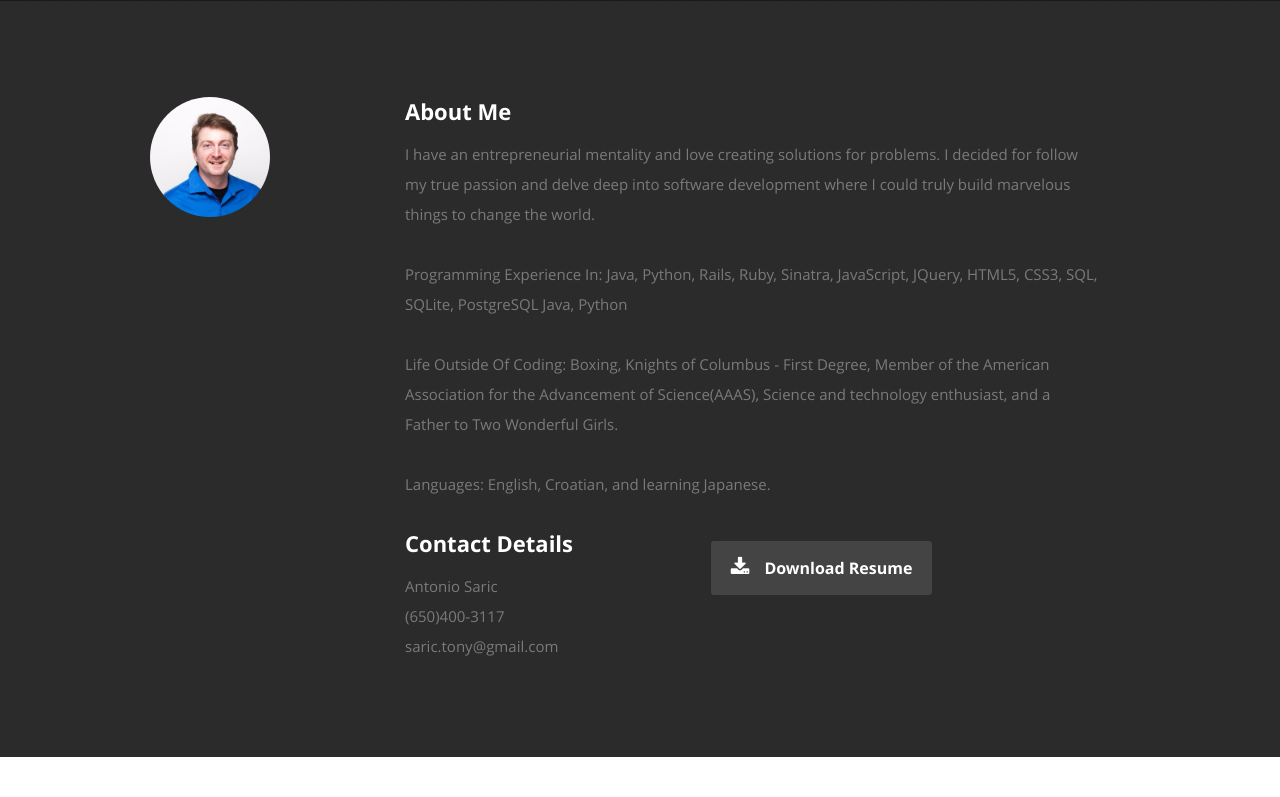
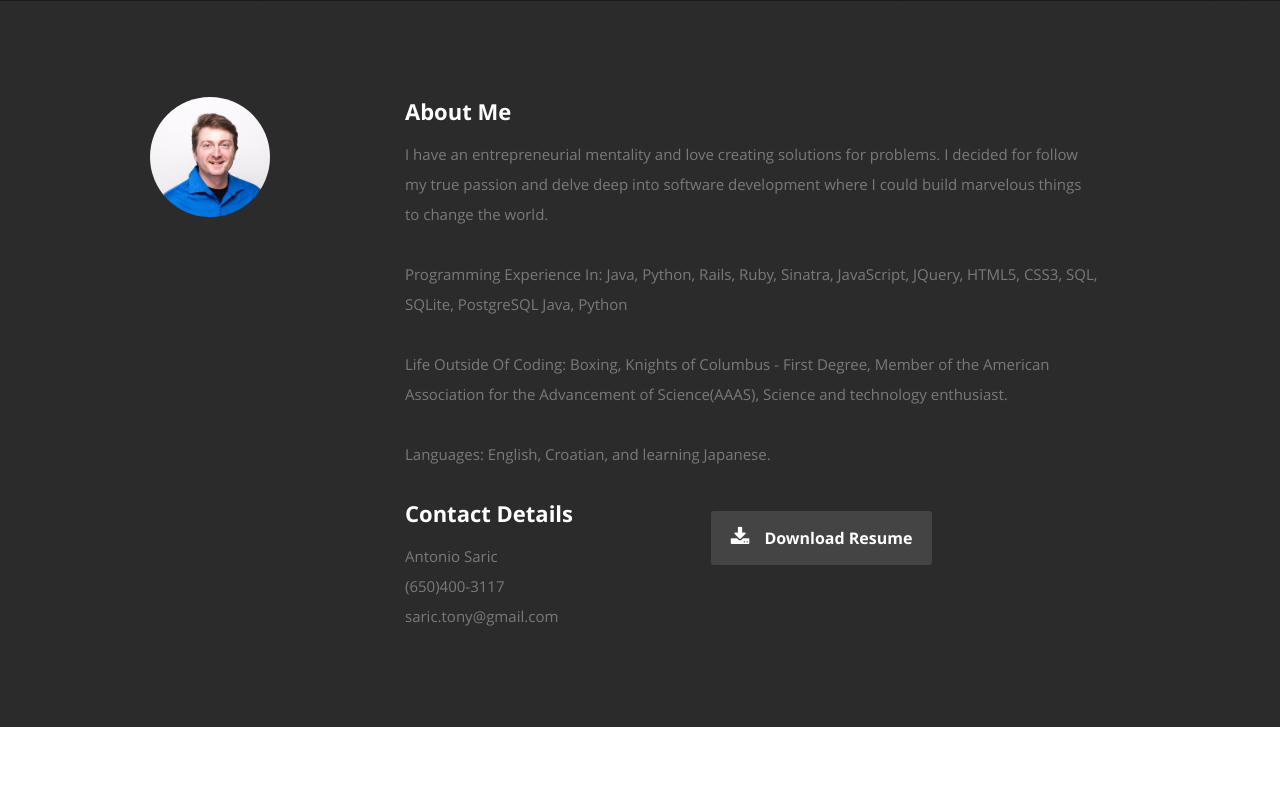
Before and after one commit to antoniosaric/antoniosaric.github.io, a PHP site: page /index.html in a window 1280 px wide. Shown: the part 799-1596 px from the top of the page. Run offline with PHP 8.4, Linux system fonts and the light colour scheme; some libraries are stand-ins or nearby versions.

Commit message:
edits text

```diff
--- a/css/layout.css
+++ b/css/layout.css
@@ -33,7 +33,7 @@ header {
    height: 800px;
    min-height: 500px;
    width: 100%;
-   background: #161415 url(../images/header-background.jpg) no-repeat top center;
+   background: #161415 url(../images/standard.jpg) no-repeat top center;
    background-size: cover !important;
 	-webkit-background-size: cover !important;
    text-align: center;
--- a/index.html
+++ b/index.html
@@ -91,13 +91,13 @@
             <h2>About Me</h2>
 
             <p>
-               I have an entrepreneurial mentality and love creating solutions for problems. I decided for follow my true passion and delve deep into software development where I could truly build marvelous things to change the world.
+               I have an entrepreneurial mentality and love creating solutions for problems. I decided for follow my true passion and delve deep into software development where I could build marvelous things to change the world.
             </p>
             <p>
                Programming Experience In: Java, Python, Rails, Ruby, Sinatra, JavaScript, JQuery, HTML5, CSS3, SQL, SQLite, PostgreSQL Java, Python
             </p>
             <p>
-               Life Outside Of Coding: Boxing, Knights of Columbus - First Degree, Member of the American Association for the Advancement of Science(AAAS), Science and technology enthusiast, and a Father to Two Wonderful Girls.
+               Life Outside Of Coding: Boxing, Knights of Columbus - First Degree, Member of the American Association for the Advancement of Science(AAAS), Science and technology enthusiast.
             </p>
             <p>
                Languages: English, Croatian, and learning Japanese.
```
Also changed, not shown: images/earth.jpg (added), images/earth2.jpg (added), images/standard.jpg (renamed from images/header-background.jpg).
